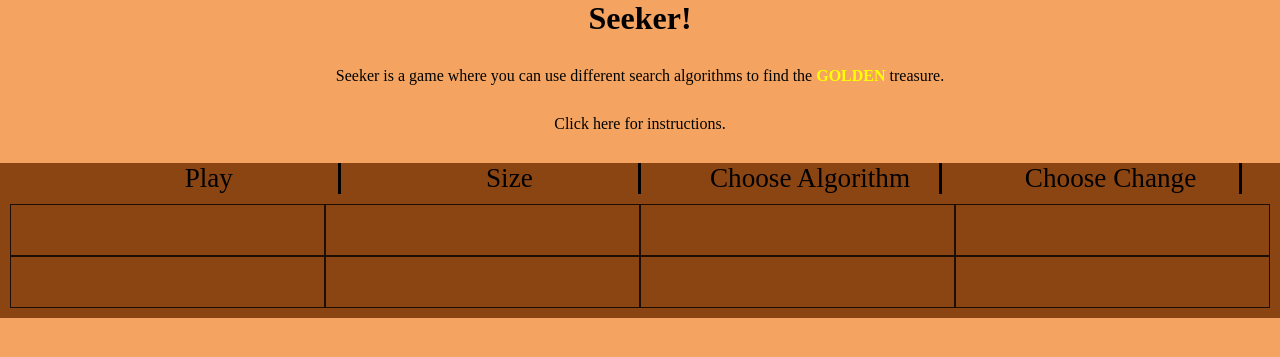
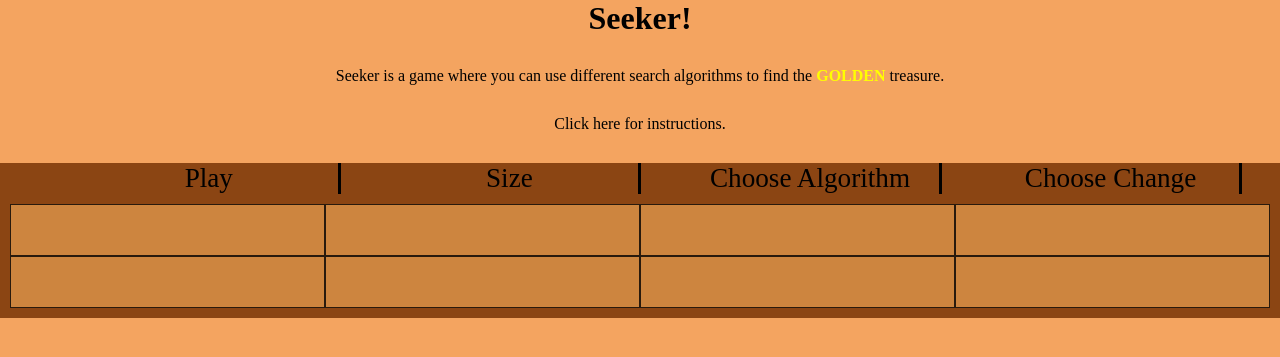
Before and after one commit to ralamo33/mysite, a Django app: page /seeker/ in a window 1280 px wide. Shown: the part 140-497 px from the top of the page. Run offline with Django 3.2, Linux system fonts and the light colour scheme.

Commit message:
Almost there

```diff
--- a/assets/script.js
+++ b/assets/script.js
@@ -28,12 +28,12 @@ function setCellEvents() {
 
 //Sets the status of the grid's child_index child.
 function setCellStatus(child_index) {
-    cell = map.children[child_index];
-    alert(cell.status);
+    cell = grid.children[child_index];
     if (cell_status != "peru") {
-        cell.style.backgroundColor = "golden";
+        grid.children[child_index].style.backgroundColor = "golden";
         cell.status = cell_status;
     }
+    alert(grid.children[child_index].style.backgroundColor);
 }
 
 //Set certain text to reveal hidden text on click.
--- a/assets/style.css
+++ b/assets/style.css
@@ -42,6 +42,7 @@ Designed for seeker.html
 
 .cell {
     height: 10px;
+    background-color: peru;
     border: 1px solid rgba(0, 0, 0, 0.8);
     padding: 20px;
 }
```
